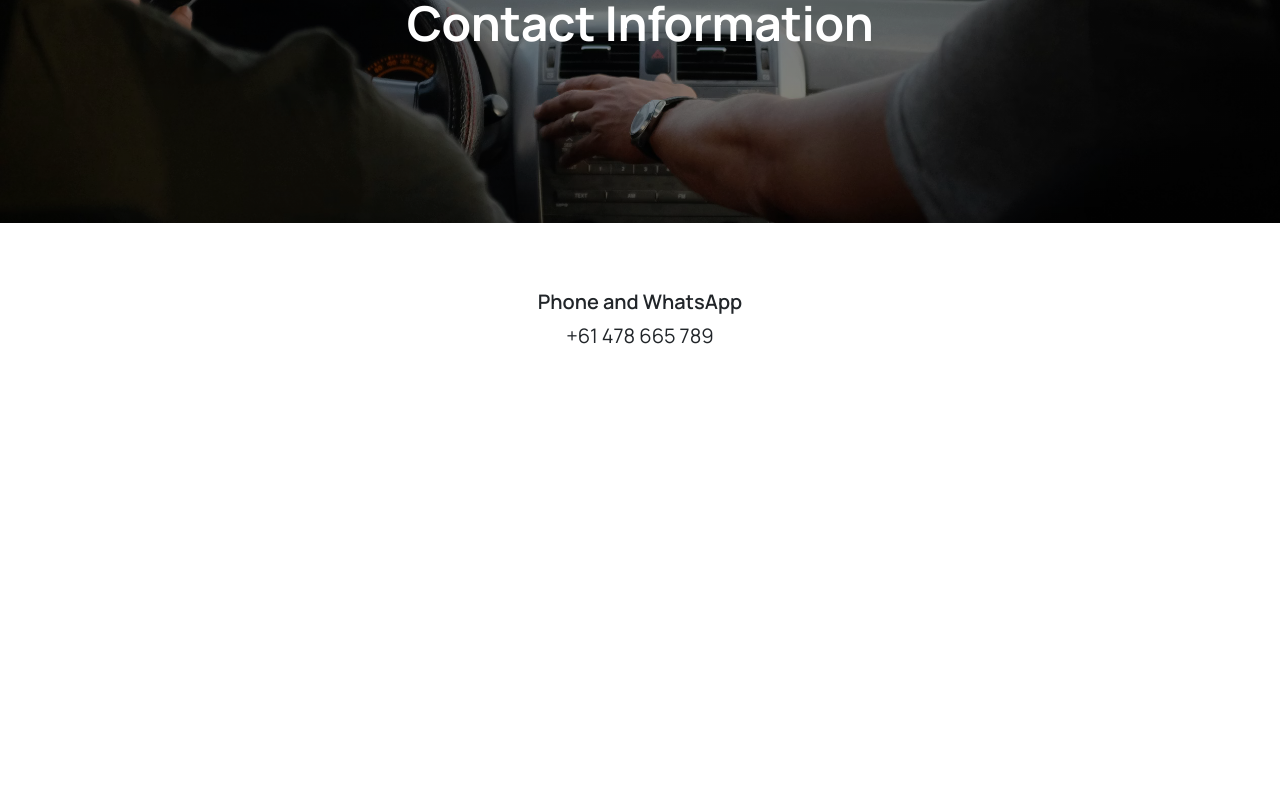
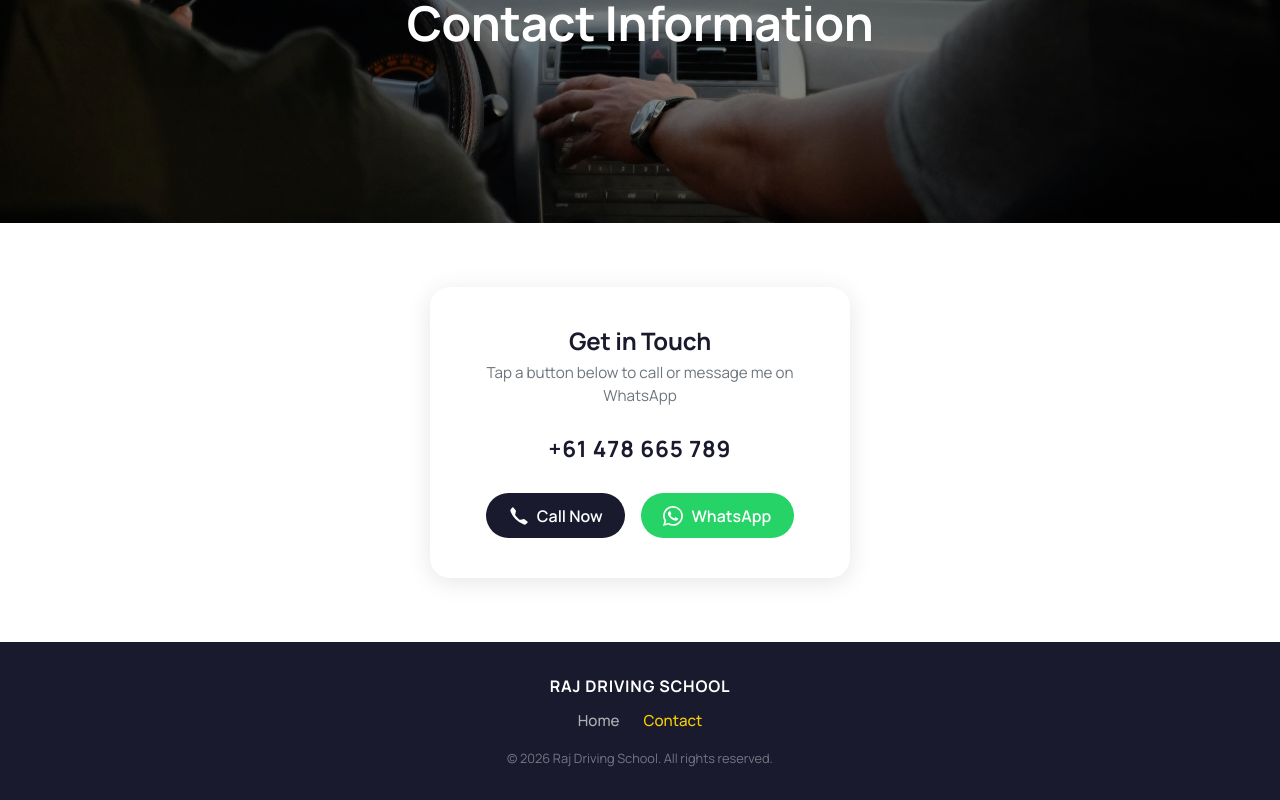
Before and after one commit to Ti-nick/RajDrivingSchool, a Vue app: page /contact in a window 1280 px wide. Shown: the part 250-1050 px from the top of the page. Before the commit the page ends 800 px from the top, so only its background shows below. Built offline with nearby package versions, Linux system fonts and the light colour scheme.

Commit message:
Updated contact card, added footer

```diff
--- a/src/App.vue
+++ b/src/App.vue
@@ -49,6 +49,18 @@
 
     <!-- Page content -->
     <router-view />
+
+    <!-- Footer -->
+    <footer class="site-footer">
+      <div class="container">
+        <p class="site-footer__brand">RAJ DRIVING SCHOOL</p>
+        <nav class="site-footer__nav">
+          <router-link to="/" class="site-footer__link">Home</router-link>
+          <router-link to="/contact" class="site-footer__link">Contact</router-link>
+        </nav>
+        <p class="site-footer__copy">&copy; {{ new Date().getFullYear() }} Raj Driving School. All rights reserved.</p>
+      </div>
+    </footer>
   </div>
 </template>
 
@@ -129,4 +141,48 @@ export default {
 .nav-link.active {
   color: #000000 !important;
 }
+
+/* =========================
+   Footer
+========================= */
+.site-footer {
+  background: #1a1a2e;
+  color: rgba(255, 255, 255, 0.7);
+  text-align: center;
+  padding: 2rem 1rem;
+}
+
+.site-footer__brand {
+  font-weight: 700;
+  font-size: 1rem;
+  color: #fff;
+  letter-spacing: 0.05em;
+  margin-bottom: 0.75rem;
+}
+
+.site-footer__nav {
+  display: flex;
+  justify-content: center;
+  gap: 1.5rem;
+  margin-bottom: 1rem;
+}
+
+.site-footer__link {
+  color: rgba(255, 255, 255, 0.65);
+  text-decoration: none;
+  font-weight: 500;
+  font-size: 0.95rem;
+  transition: color 0.2s;
+}
+
+.site-footer__link:hover,
+.site-footer__link.router-link-active {
+  color: #f9d000;
+}
+
+.site-footer__copy {
+  font-size: 0.8rem;
+  color: rgba(255, 255, 255, 0.4);
+  margin-bottom: 0;
+}
 </style>
--- a/src/Contact.vue
+++ b/src/Contact.vue
@@ -22,13 +22,28 @@ export default {
     <!-- ================= CONTACT CONTENT ================= -->
     <section class="py-5 py-lg-6">
       <div class="container">
-        <div class="text-center">
-          <p class="lead mb-1 fw-semibold">
-            Phone and WhatsApp
-          </p>
-          <p class="lead mb-0">
-            +61 478 665 789
-          </p>
+        <div class="d-flex justify-content-center">
+          <div class="contact-card">
+            <h2 class="contact-card__title">Get in Touch</h2>
+            <p class="contact-card__subtitle">Tap a button below to call or message me on WhatsApp</p>
+
+            <div class="contact-card__number">+61 478 665 789</div>
+
+            <div class="contact-card__actions">
+              <a href="tel:+61478665789" class="contact-btn contact-btn--call">
+                <svg xmlns="http://www.w3.org/2000/svg" width="20" height="20" fill="currentColor" viewBox="0 0 16 16">
+                  <path d="M3.654 1.328a.678.678 0 0 0-1.015-.063L1.605 2.3c-.483.484-.661 1.169-.45 1.77a17.6 17.6 0 0 0 4.168 6.608 17.6 17.6 0 0 0 6.608 4.168c.601.211 1.286.033 1.77-.45l1.034-1.034a.678.678 0 0 0-.063-1.015l-2.307-1.794a.68.68 0 0 0-.58-.122l-2.19.547a1.75 1.75 0 0 1-1.657-.459L5.482 8.062a1.75 1.75 0 0 1-.46-1.657l.548-2.19a.68.68 0 0 0-.122-.58z"/>
+                </svg>
+                Call Now
+              </a>
+              <a href="https://wa.me/61478665789" target="_blank" rel="noopener noreferrer" class="contact-btn contact-btn--whatsapp">
+                <svg xmlns="http://www.w3.org/2000/svg" width="20" height="20" fill="currentColor" viewBox="0 0 16 16">
+                  <path d="M13.601 2.326A7.85 7.85 0 0 0 7.994 0C3.627 0 .068 3.558.064 7.926c0 1.399.366 2.76 1.057 3.965L0 16l4.204-1.102a7.9 7.9 0 0 0 3.79.965h.004c4.368 0 7.926-3.558 7.93-7.93A7.9 7.9 0 0 0 13.6 2.326zM7.994 14.521a6.6 6.6 0 0 1-3.356-.92l-.24-.144-2.494.654.666-2.433-.156-.251a6.56 6.56 0 0 1-1.007-3.505c0-3.626 2.957-6.584 6.591-6.584a6.56 6.56 0 0 1 4.66 1.931 6.56 6.56 0 0 1 1.928 4.66c-.004 3.639-2.961 6.592-6.592 6.592m3.615-4.934c-.197-.099-1.17-.578-1.353-.646-.182-.065-.315-.099-.445.099-.133.197-.513.646-.627.775-.114.133-.232.148-.43.05-.197-.1-.836-.308-1.592-.985-.59-.525-.985-1.175-1.103-1.372-.114-.198-.011-.304.088-.403.087-.088.197-.232.296-.346.1-.114.133-.198.198-.33.065-.134.034-.248-.015-.347-.05-.099-.445-1.076-.612-1.47-.16-.389-.323-.335-.445-.34-.114-.007-.247-.007-.38-.007a.73.73 0 0 0-.529.247c-.182.198-.691.677-.691 1.654s.71 1.916.81 2.049c.098.133 1.394 2.132 3.383 2.992.47.205.84.326 1.129.418.475.152.904.129 1.246.08.38-.058 1.171-.48 1.338-.943.164-.464.164-.86.114-.943-.049-.084-.182-.133-.38-.232"/>
+                </svg>
+                WhatsApp
+              </a>
+            </div>
+          </div>
         </div>
       </div>
     </section>
@@ -57,4 +72,70 @@ export default {
   padding-top: 4rem !important;
   padding-bottom: 4rem !important;
 }
+
+/* ================= CONTACT CARD ================= */
+.contact-card {
+  background: #fff;
+  border-radius: 1.25rem;
+  box-shadow: 0 4px 24px rgba(0, 0, 0, 0.10);
+  padding: 2.5rem 2rem;
+  max-width: 420px;
+  width: 100%;
+  text-align: center;
+}
+
+.contact-card__title {
+  font-size: 1.5rem;
+  font-weight: 700;
+  margin-bottom: 0.4rem;
+  color: #1a1a2e;
+}
+
+.contact-card__subtitle {
+  color: #6c757d;
+  font-size: 0.95rem;
+  margin-bottom: 1.5rem;
+}
+
+.contact-card__number {
+  font-size: 1.4rem;
+  font-weight: 700;
+  letter-spacing: 0.04em;
+  color: #1a1a2e;
+  margin-bottom: 1.75rem;
+}
+
+.contact-card__actions {
+  display: flex;
+  gap: 1rem;
+  justify-content: center;
+  flex-wrap: wrap;
+}
+
+.contact-btn {
+  display: inline-flex;
+  align-items: center;
+  gap: 0.5rem;
+  padding: 0.65rem 1.4rem;
+  border-radius: 2rem;
+  font-weight: 600;
+  font-size: 1rem;
+  text-decoration: none;
+  transition: opacity 0.15s, transform 0.15s;
+}
+
+.contact-btn:hover {
+  opacity: 0.88;
+  transform: translateY(-1px);
+}
+
+.contact-btn--call {
+  background: #1a1a2e;
+  color: #fff;
+}
+
+.contact-btn--whatsapp {
+  background: #25d366;
+  color: #fff;
+}
 </style>
--- a/src/Home.vue
+++ b/src/Home.vue
@@ -115,6 +115,9 @@ export default {
           </div>
         </div>
 
+        <!-- Divider -->
+        <hr class="pricing-divider" />
+
         <!-- Packages -->
         <div class="text-center mb-5">
           <h2 class="fw-bold mb-2">Package Lesson Pricing</h2>
@@ -188,6 +191,13 @@ export default {
   color: #ffffff;
 }
 
+/* ================= DIVIDER ================= */
+.pricing-divider {
+  border: none;
+  border-top: 1px solid rgba(0, 0, 0, 0.50);
+  margin: 1rem 0 3rem;
+}
+
 /* ================= SPACING ================= */
 .py-lg-6 {
   padding-top: 4rem;
```
